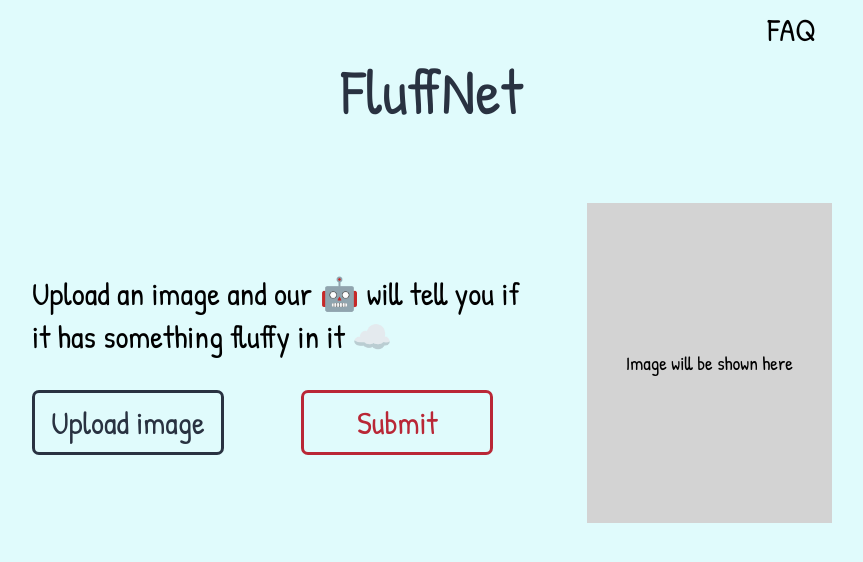
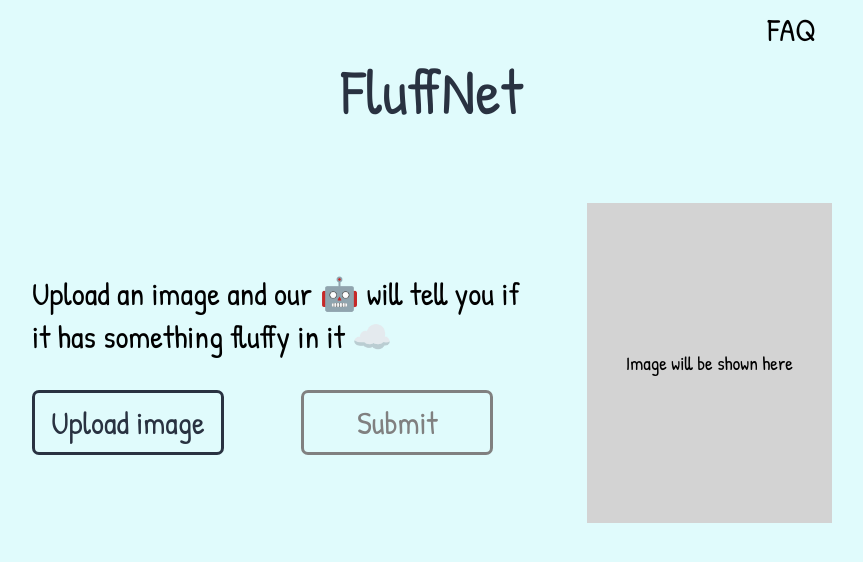
Before and after one commit to mihailthebuilder/fluffnet-front, a React (Create React App) app: page / in a window 1280 px wide. Shown: the top 562 px of the page, without its empty margins (208-1071 px from the left). Built offline with nearby package versions, Linux system fonts and the light colour scheme.

Commit message:
added disabled conditional

```diff
--- a/src/App.js
+++ b/src/App.js
@@ -53,7 +53,11 @@ function App() {
               ></input>
             </label>
 
-            <button className="button submit-button" type="submit">
+            <button
+              className={image.preview ? "button submit-enabled" : "button"}
+              type="submit"
+              disabled={!image.preview}
+            >
               Submit
             </button>
           </form>
--- a/src/App.scss
+++ b/src/App.scss
@@ -70,6 +70,16 @@ h1 {
       &:hover {
         filter: brightness(3);
       }
+
+      &:disabled {
+        border-color: grey;
+        color: grey;
+
+        &:hover {
+          filter: none;
+          cursor: not-allowed;
+        }
+      }
     }
 
     .upload-button {
@@ -77,7 +87,7 @@ h1 {
       color: $gunmetal;
     }
 
-    .submit-button {
+    .submit-enabled {
       border-color: $red;
       color: $red;
     }
```
